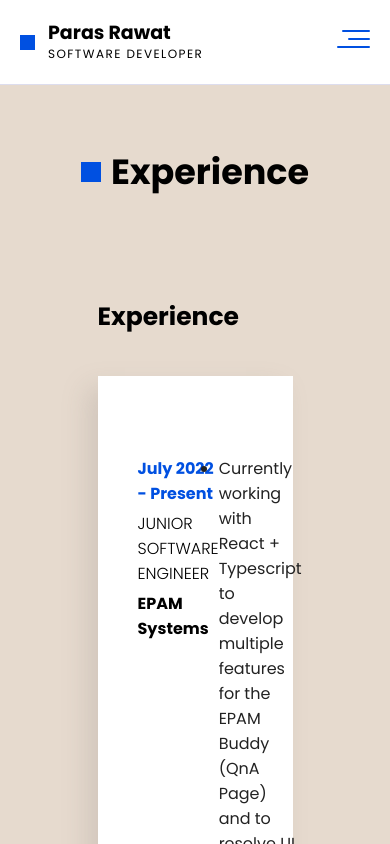
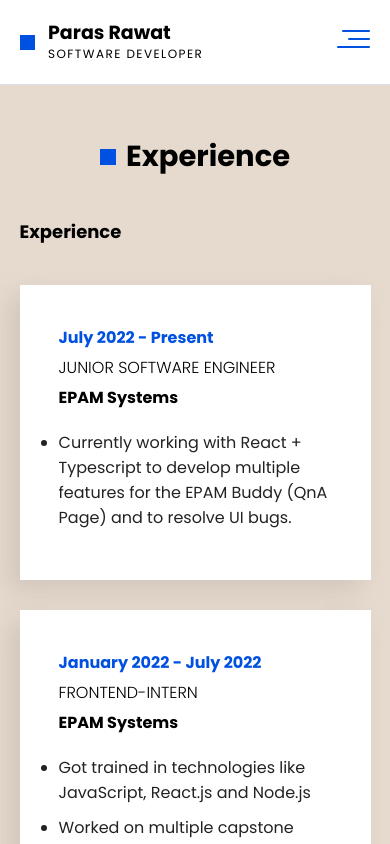
Before and after one commit to Paras0-7/Portfolio, a React (Create React App) app: page /experience in a window 390 px wide. Shown: the top 844 px of the page. Built offline with nearby package versions, Linux system fonts and the light colour scheme.

Commit message:
experince component media queries

```diff
--- a/src/components/Experience/Experience.css
+++ b/src/components/Experience/Experience.css
@@ -87,4 +87,53 @@
   margin-top: 15px;
 }
 
-/* yhnvpkryppfgvqh*/
+/* media queries*/
+
+@media (max-width: 1024px) {
+  .position-section {
+    width: 80%;
+  }
+}
+
+@media (max-width: 768px) {
+  .position-section {
+    width: 90%;
+  }
+}
+
+@media (max-width: 539px) {
+  .experience-head {
+    font-size: 29px;
+  }
+
+  .experience-sub-container {
+    padding: 50px 0;
+  }
+  .experience-sub-container .card {
+    padding: 40px 15px;
+
+    flex-wrap: wrap;
+  }
+
+  .experience-sub-container .section-divider {
+    margin-top: 40px;
+  }
+
+  .experience-sub-container .section-divider h3 {
+    font-size: 18px;
+  }
+
+  .experience-sub-container .details,
+  .experience-sub-container .description {
+    flex: 0 0 85%;
+    justify-content: center;
+  }
+
+  .experience-sub-container .description {
+    margin-top: 20px;
+  }
+
+  .exp-blk {
+    padding: 3px;
+  }
+}
```
